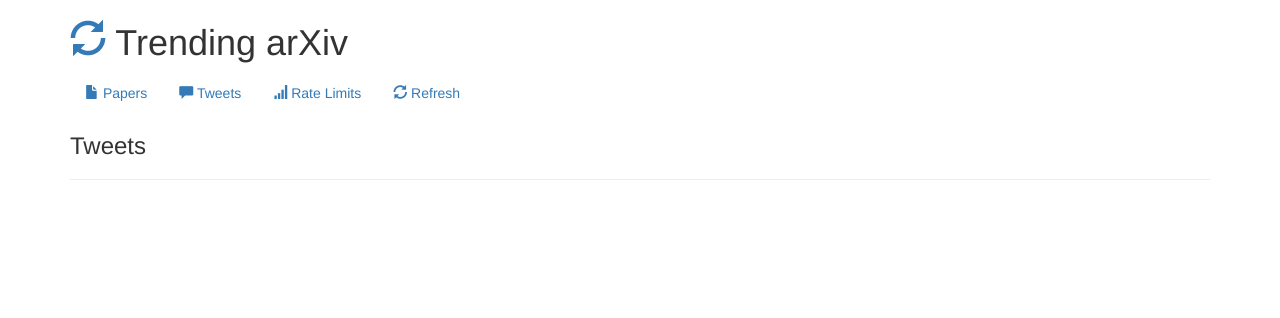
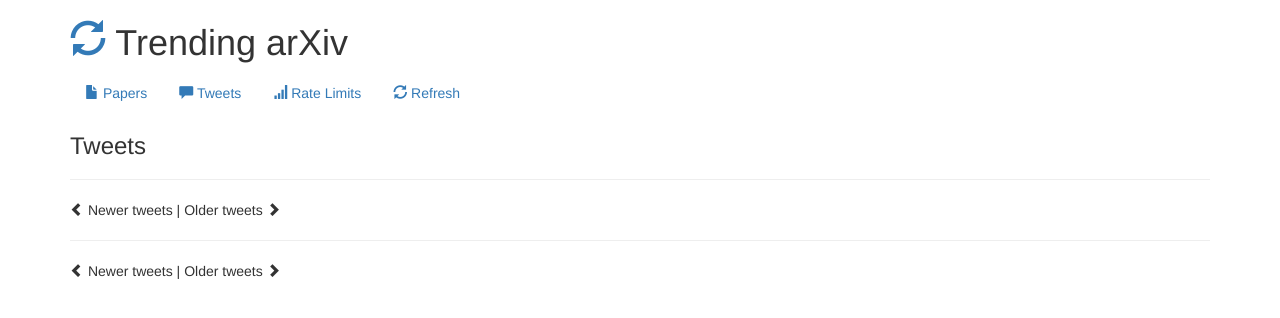
Before and after one commit to Smerity/trending_arxiv, a Flask app: template templates/show_tweets.html in a window 1280 px wide. Shown: the top 318 px of the page. Run offline with Flask 2, Linux system fonts and the light colour scheme; the template is opened without the code that fills it: values that come from a table or form of the project are taken from there, others are empty; parts of the project's set-up code (start-up, migrations or seed data) failed here and were passed over; some libraries are stand-ins or nearby versions.

Commit message:
Add pagination so Twitter is less angry about loading a billion tweets - sorry for DDoS ^_^

```diff
--- a/main.py
+++ b/main.py
@@ -196,12 +196,14 @@
   return flask.render_template('show_rates.html', rates=rates)
 
 @app.route('/tweets')
-def show_tweets():
-  return flask.render_template('show_tweets.html', tweets=Tweet.query.order_by(Tweet.id.desc()).all())
+@app.route('/tweets/<int:page>')
+def show_tweets(page=1):
+  return flask.render_template('show_tweets.html', tweets=Tweet.query.filter_by(is_retweet=False).order_by(Tweet.id.desc()).paginate(page=page, per_page=config.get('per_page', 20), error_out=False))
 
 @app.route('/')
-def show_all():
-  return flask.render_template('show_all.html', papers=Paper.query.order_by(Paper.published.desc()).all())
+@app.route('/<int:page>')
+def show_all(page=1):
+  return flask.render_template('show_all.html', papers=Paper.query.order_by(Paper.published.desc()).paginate(page=page, per_page=config.get('per_page', 20), error_out=False))
 
 if __name__ == '__main__':
   app.run()
--- a/templates/show_tweets.html
+++ b/templates/show_tweets.html
@@ -2,8 +2,21 @@
 {% block body %}
   <h3>Tweets</h3>
   <hr />
-  {% for tweet in tweets if not tweet.is_retweet %}
+
+  {% if tweets.has_prev %}<a href="{{ url_for('show_all', page=tweets.prev_num) }}"><span class="glyphicon glyphicon-chevron-left" aria-hidden="true"></span> Newer tweets</a>
+    {% else %}<span class="glyphicon glyphicon-chevron-left" aria-hidden="true"></span> Newer tweets{% endif %} |
+  {% if tweets.has_next %}<a href="{{ url_for('show_all', page=tweets.next_num) }}">Older tweets <span class="glyphicon glyphicon-chevron-right" aria-hidden="true"></span></a>
+    {% else %}Older tweets <span class="glyphicon glyphicon-chevron-right" aria-hidden="true"></span>{% endif %}
+
+  <hr />
+  {% for tweet in tweets.items if not tweet.is_retweet %}
     <center><blockquote class="twitter-tweet" data-conversation="none" data-lang="en"><a href="{{ tweet.link() }}"></a></blockquote></center>
   <hr />
   {% endfor %}
+
+  {% if tweets.has_prev %}<a href="{{ url_for('show_all', page=tweets.prev_num) }}"><span class="glyphicon glyphicon-chevron-left" aria-hidden="true"></span> Newer tweets</a>
+    {% else %}<span class="glyphicon glyphicon-chevron-left" aria-hidden="true"></span> Newer tweets{% endif %} |
+  {% if tweets.has_next %}<a href="{{ url_for('show_all', page=tweets.next_num) }}">Older tweets <span class="glyphicon glyphicon-chevron-right" aria-hidden="true"></span></a>
+    {% else %}Older tweets <span class="glyphicon glyphicon-chevron-right" aria-hidden="true"></span>{% endif %}
+
 {% endblock %}
```
Also changed, not shown: templates/show_all.html (+13 -1 lines).
